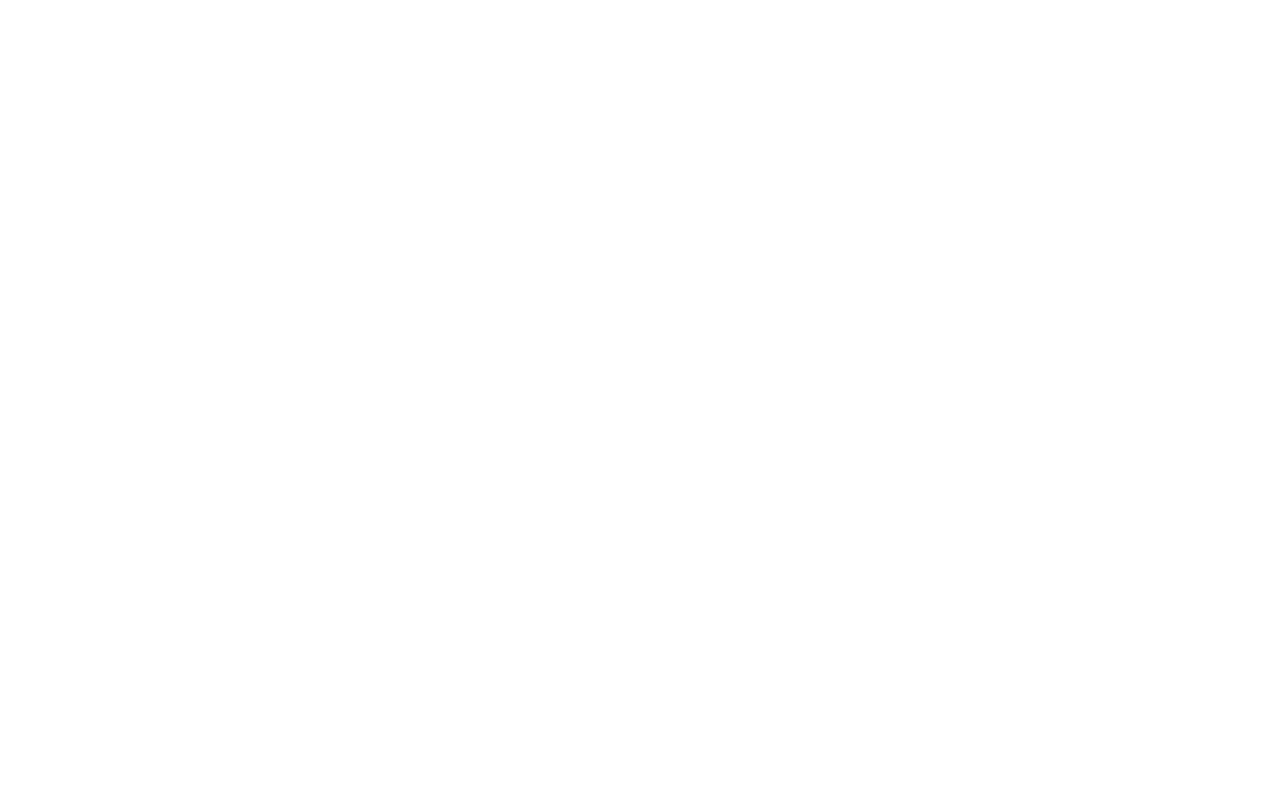
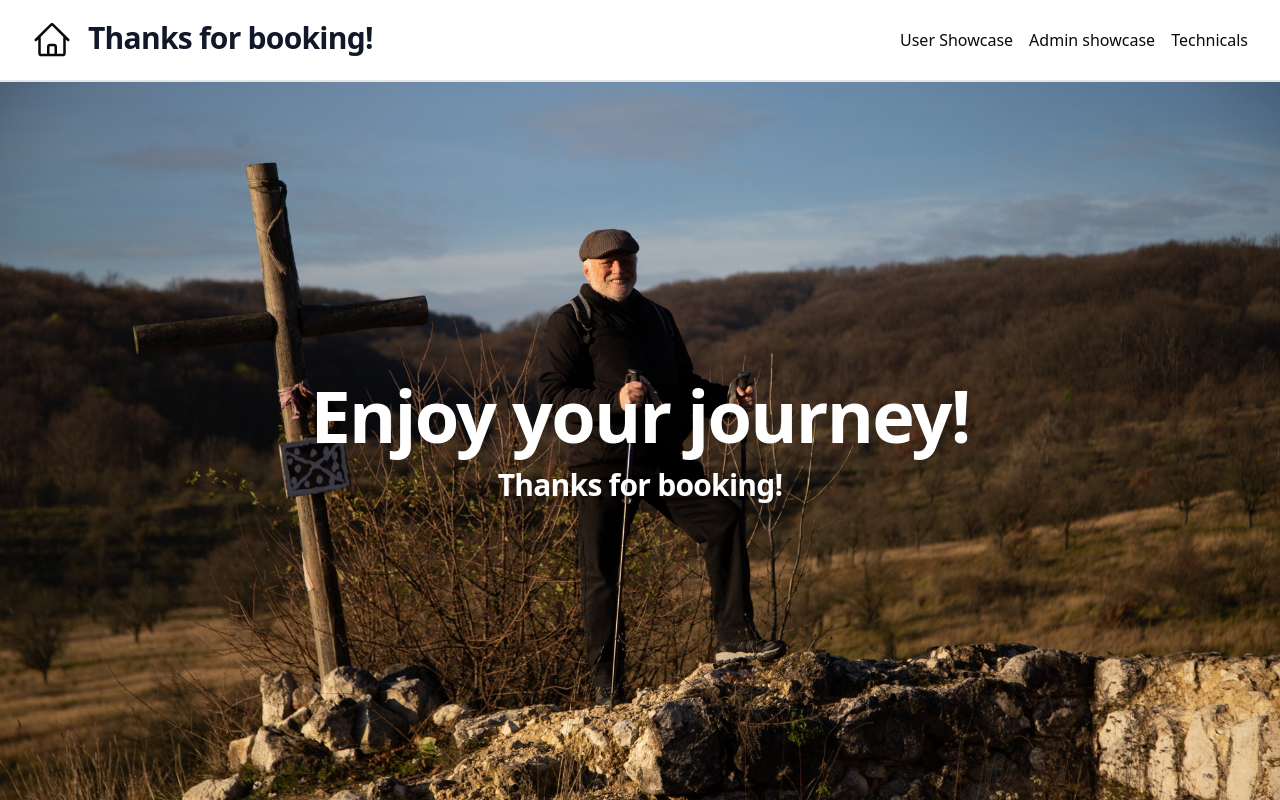
Before and after one commit to ScriptingMage/TourismTechnology2024, a Next.js app in the folder wwbs/: page /hiking-trails/thanks in a window 1280 px wide. Before the commit this address had no page. Built offline with nearby package versions, Linux system fonts and the light colour scheme.

Commit message:
Thanks page.

```diff
--- a/wwbs/src/app/headerBar.tsx
+++ b/wwbs/src/app/headerBar.tsx
@@ -8,6 +8,7 @@
   const title = {
     "/": "Dashboard",
     "/hiking-trails": "Book your route!",
+    "/hiking-trails/thanks": "Thanks for booking!",
     "/admin": "Your upcoming visits",
     "/technicals": "Technicals",
   }[url];
--- a/wwbs/src/app/hiking-trails/book/thanks.tsx
+++ /dev/null
@@ -1,8 +0,0 @@
-export function ThanksPage()
-{
-    return (
-        <div>
-            <h1>Thanks for booking!</h1>
-        </div>
-    );
-}
--- /dev/null
+++ b/wwbs/src/app/hiking-trails/thanks/page.tsx
@@ -0,0 +1,50 @@
+import HeroImg from "@/app/public/hidethepainharold.jpg";
+
+export default function ThanksPage()
+{
+    return (
+        <div className="relative isolate overflow-hidden flex-grow">
+            <img
+                alt=""
+                src={HeroImg.src}
+                className="absolute inset-0 -z-10 h-full w-full object-cover"
+            />
+            <div
+                aria-hidden="true"
+                className="absolute inset-x-0 -top-40 -z-10 transform-gpu overflow-hidden blur-3xl sm:-top-80"
+            >
+                <div
+                    style={{
+                        clipPath:
+                            'polygon(74.1% 44.1%, 100% 61.6%, 97.5% 26.9%, 85.5% 0.1%, 80.7% 2%, 72.5% 32.5%, 60.2% 62.4%, 52.4% 68.1%, 47.5% 58.3%, 45.2% 34.5%, 27.5% 76.7%, 0.1% 64.9%, 17.9% 100%, 27.6% 76.8%, 76.1% 97.7%, 74.1% 44.1%)',
+                    }}
+                    className="relative left-[calc(50%-11rem)] aspect-[1155/678] w-[36.125rem] -translate-x-1/2 rotate-[30deg] bg-gradient-to-tr from-[#ff80b5] to-[#9089fc] opacity-20 sm:left-[calc(50%-30rem)] sm:w-[72.1875rem]"
+                />
+            </div>
+            <div className="mx-auto h-full w-full absolute px-6 lg:px-8">
+                <div className="mx-auto py-32 h-full sm:py-48 lg:py-56 flex flex-col justify-center items-center w-full align-middle">
+                    <div className="text-center">
+                        <h1 className="text-balance text-5xl font-semibold tracking-tight text-white sm:text-7xl drop-shadow-2xl">
+                            Enjoy your journey!
+                        </h1>
+                        <h2 className="text-balance text-3xl font-semibold tracking-tight text-white sm:text-3xl pt-4 drop-shadow-2xl">
+                            Thanks for booking!
+                        </h2>
+                    </div>
+                </div>
+            </div>
+            <div
+                aria-hidden="true"
+                className="absolute inset-x-0 top-[calc(100%-13rem)] -z-10 transform-gpu overflow-hidden blur-3xl sm:top-[calc(100%-30rem)]"
+            >
+                <div
+                    style={{
+                        clipPath:
+                            'polygon(74.1% 44.1%, 100% 61.6%, 97.5% 26.9%, 85.5% 0.1%, 80.7% 2%, 72.5% 32.5%, 60.2% 62.4%, 52.4% 68.1%, 47.5% 58.3%, 45.2% 34.5%, 27.5% 76.7%, 0.1% 64.9%, 17.9% 100%, 27.6% 76.8%, 76.1% 97.7%, 74.1% 44.1%)',
+                    }}
+                    className="relative left-[calc(50%+3rem)] aspect-[1155/678] w-[36.125rem] -translate-x-1/2 bg-gradient-to-tr from-[#ff80b5] to-[#9089fc] opacity-20 sm:left-[calc(50%+36rem)] sm:w-[72.1875rem]"
+                />
+            </div>
+        </div>
+    );
+}
--- a/wwbs/src/features/bookings/components/booking-summary.tsx
+++ b/wwbs/src/features/bookings/components/booking-summary.tsx
@@ -1,8 +1,10 @@
+'use client'
 import { Button } from "@/components/ui/button";
 import { Booking, BookingStage } from "../database/types";
 import { formatDuration } from "date-fns";
 import { create } from "domain";
 import { createBooking } from "../database/actions";
+import {useRouter} from "next/navigation";
 
 interface BookingSummaryProps {
   booking: Booking;
@@ -13,8 +15,12 @@
   booking,
   bookingStages,
 }: BookingSummaryProps) => {
+
+    const router = useRouter();
   const handleSubmit = async (e: React.FormEvent<HTMLFormElement>) => {
-    createBooking(booking, bookingStages);
+      e.preventDefault();
+      await createBooking(booking, bookingStages);
+      router.push("/hiking-trails/thanks");
   };
   return (
     <div className="border border-gray-500 p-4 w-full">
```
